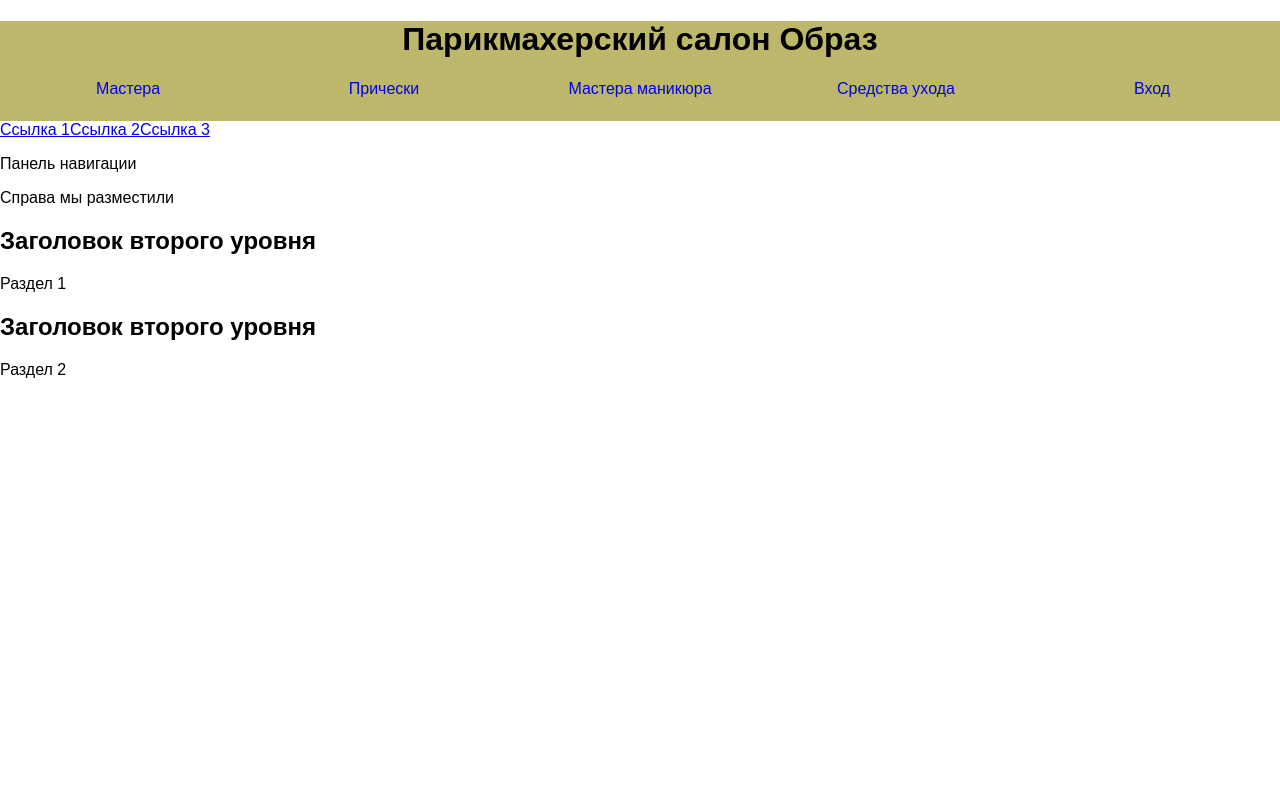
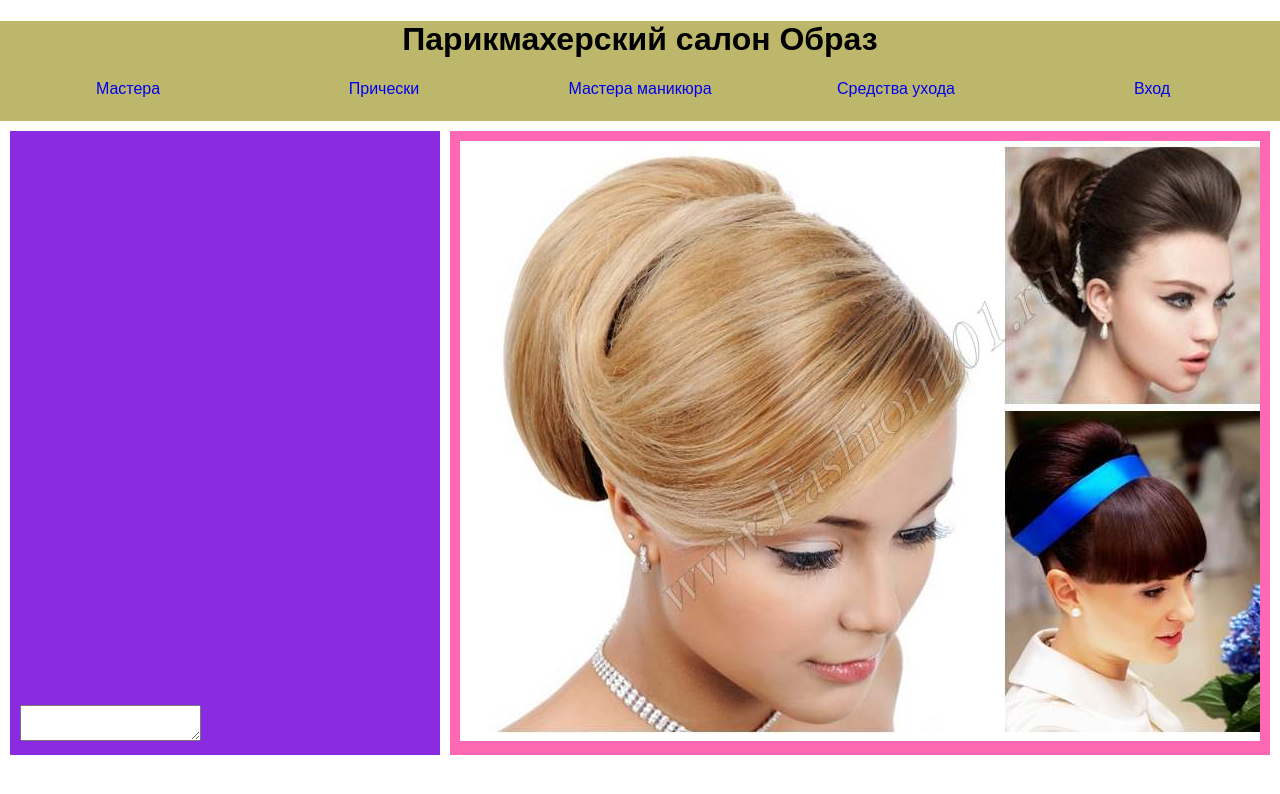
Before and after one commit to andrei9376368814/salon, a React (Create React App) app: page / in a window 1280 px wide. Shown: the top 794 px of the page. Built offline with nearby package versions, Linux system fonts and the light colour scheme.

Commit message:
добавлена картинка

```diff
--- a/src/Navbar/navbar.css
+++ b/src/Navbar/navbar.css
@@ -13,4 +13,6 @@
     display: table-cell;
     padding: 10px;
     background-color:hotpink;
+    width: 300px;
+    min-height: 200px;
   }
--- a/src/Navbar/navbar.jsx
+++ b/src/Navbar/navbar.jsx
@@ -1,28 +1,18 @@
 import React from 'react';
 import './navbar.css';
+import img from '../IMG/vecher_13.jpg';
 
 
 const Navbar=()=>{
     return(
-     <div className="navbar">
-       <nav>
-          <a href = "#">Ссылка 1</a>
-          <a href = "#">Ссылка 2</a>
-          <a href = "#">Ссылка 3</a>
-            <p>Панель навигации</p>
-        </nav>
-        <aside>
-             <p>Справа мы разместили</p>
-        </aside>
-        <section>
-              <h2>Заголовок второго уровня</h2>
-              <p>Раздел 1</p>
-        </section>
-        <section>
-               <h2>Заголовок второго уровня</h2>
-                <p>Раздел 2</p>
-        </section>
-    </div>
+     <div className="table">
+         <div className="cell1">
+             <textarea></textarea>
+         </div>
+         <div className="cell2">
+             <img src={img} alt="cuthair"/>
+         </div>
+     </div>
 
 )
 }
```
Also changed, not shown: src/IMG/vecher_13.jpg (added).
